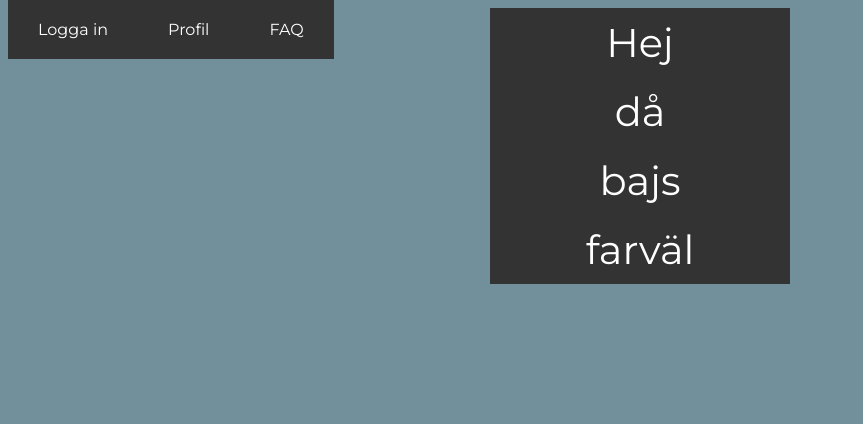
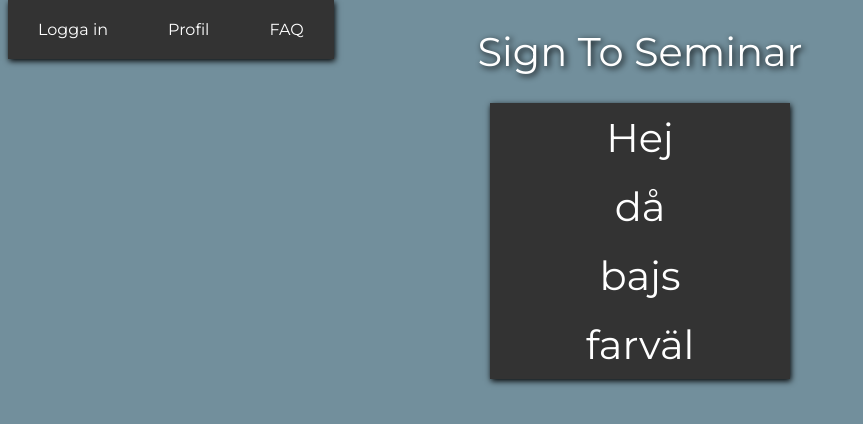
Before and after one commit to moapng/SignToSeminar-Front-End, a React (Create React App) app: page / in a window 1280 px wide. Shown: the top 424 px of the page, without its empty margins (0-863 px from the left). Built offline with nearby package versions, Linux system fonts and the light colour scheme.

Commit message:
added some styling

```diff
--- a/public/index.html
+++ b/public/index.html
@@ -2,17 +2,18 @@
 <html lang="en">
 <head>
     <link href="https://fonts.googleapis.com/css2?family=Montserrat&display=swap" rel="stylesheet">
+    <link href="https://fonts.googleapis.com/css2?family=Poiret+One&display=swap" rel="stylesheet">
     <meta charset="utf-8" />
     <link rel="icon" href="%PUBLIC_URL%/favicon.ico" />
     <meta name="viewport" content="width=device-width, initial-scale=1" />
-
     <link rel="manifest" href="%PUBLIC_URL%/manifest.json" />
 
-    <title>Sign to Seminar</title>
+    <title>Sign To Seminar</title>
 </head>
   <body>
-      <center>
-      <div id="root"></div>
-      </center>
+    <center>
+        <h1>Sign To Seminar</h1>
+        <div id="root"></div>
+    </center>
   </body>
 </html>
--- a/src/index.css
+++ b/src/index.css
@@ -4,9 +4,17 @@ body {
     color: white;
 }
 
+h1 {
+font-size: 40px;
+font-weight: normal;
+color: white;
+text-shadow: 2px 2px 6px black;
+}
+
 .menu {
     background-color: #333;
     width: 300px;
+    box-shadow: 1px 2px 6px black;
 }
 
 .menu-li {
@@ -30,6 +38,7 @@ body {
     top: 0;
     background-color:#333;
     overflow: hidden;
+    box-shadow: 1px 2px 6px black;
 }
 
 .nav-li {
@@ -37,7 +46,7 @@ body {
     padding: 20px 30px;
 }
 
-.nav-li:hover{
+    .nav-li:hover{
     background-color:#151515;
     cursor: pointer;
-}
+    }
```
Also changed, not shown: 1 other file (tests, documents, lock files or other folders).
